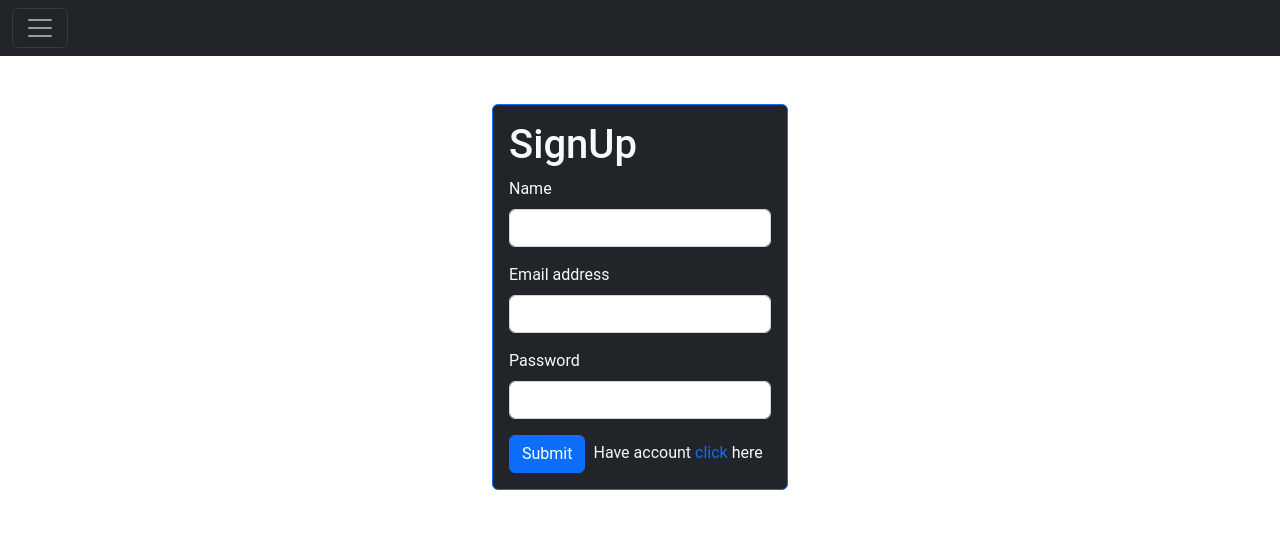
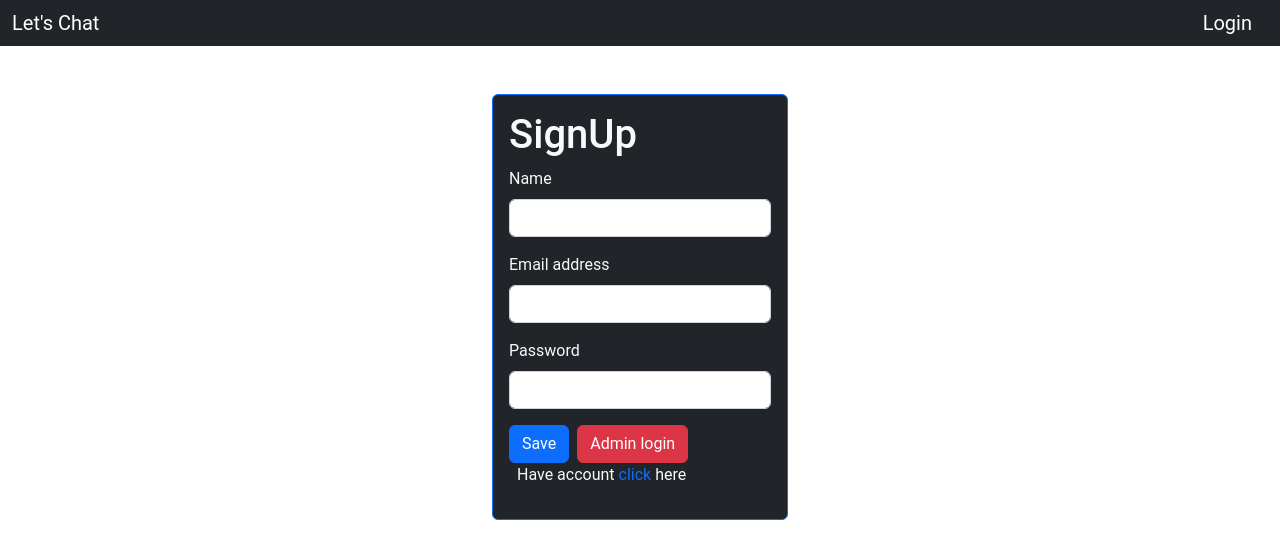
Before and after one commit to pradeep2165/chat-app-frontend, a React (Create React App) app: page /auth in a window 1280 px wide. Shown: the top 558 px of the page. Built offline with nearby package versions, Linux system fonts and the light colour scheme.

Commit message:
some modification

```diff
--- a/src/components/Auth.js
+++ b/src/components/Auth.js
@@ -33,9 +33,13 @@ const Auth = () => {
         </div>
 
         <button type="submit" className="btn btn-primary">
-          Submit
+           {isSignUp ?'Save' : "User login"}
         </button>
-        <p className="d-inline mx-2">{!isSignUp ? "Don't have":"Have"} account <span className="text-primary" onClick={switchMode}>click</span> here</p>
+        <button type="submit" className="btn btn-danger mx-2">
+          Admin login
+        </button>
+        <p className=" mx-2">{!isSignUp ? "Don't have":"Have"} account <span className="text-primary" onClick={switchMode}>click</span> here</p>
+
       </form>
     </div>
   );
--- a/src/components/Navbar.js
+++ b/src/components/Navbar.js
@@ -1,23 +1,25 @@
-import React from 'react'
+import React from "react";
+import { Link } from "react-router-dom";
 
 const Navbar = () => {
   return (
     <div>
-      <div className="collapse" id="navbarToggleExternalContent">
-  <div className="bg-dark p-4">
-    <h5 className="text-white h4">Collapsed content</h5>
-    <span className="text-muted">Toggleable via the navbar brand.</span>
-  </div>
-</div>
-<nav className="navbar navbar-dark bg-dark">
-  <div className="container-fluid">
-    <button className="navbar-toggler" type="button" data-bs-toggle="collapse" data-bs-target="#navbarToggleExternalContent" aria-controls="navbarToggleExternalContent" aria-expanded="false" aria-label="Toggle navigation">
-      <span className="navbar-toggler-icon"></span>
-    </button>
-  </div>
-</nav>
+      <nav className="navbar navbar-expand-lg bg-light bg-dark navbar-dark">
+        <div className="container-fluid">
+          <div>
+            <Link className="navbar-brand" to="/">
+              Let's Chat
+            </Link>
+          </div>
+          <div>
+            <Link className="navbar-brand" to="/auth">
+              Login
+            </Link>
+          </div>
+        </div>
+      </nav>
     </div>
-  )
-}
+  );
+};
 
-export default Navbar
+export default Navbar;
```
